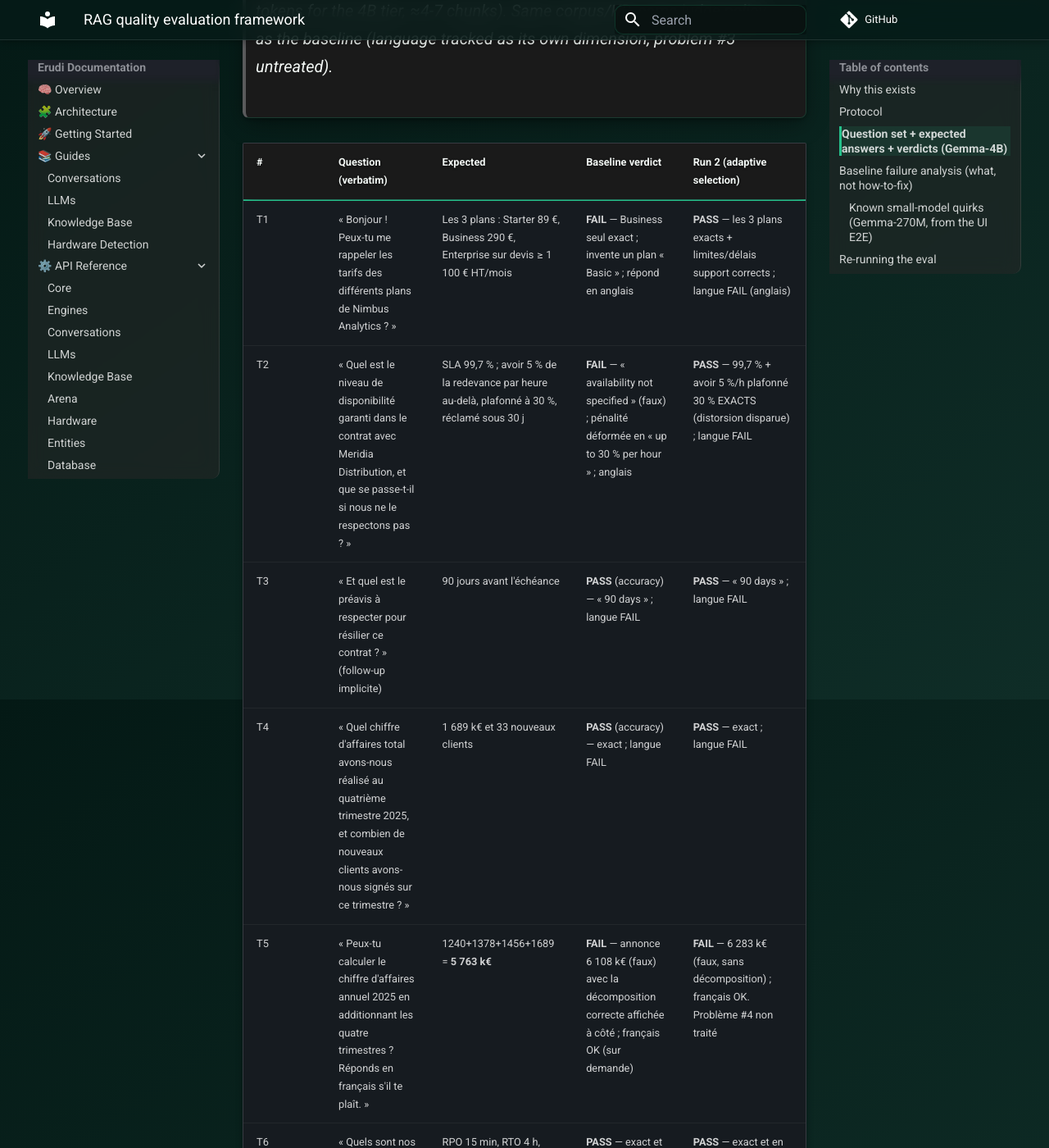
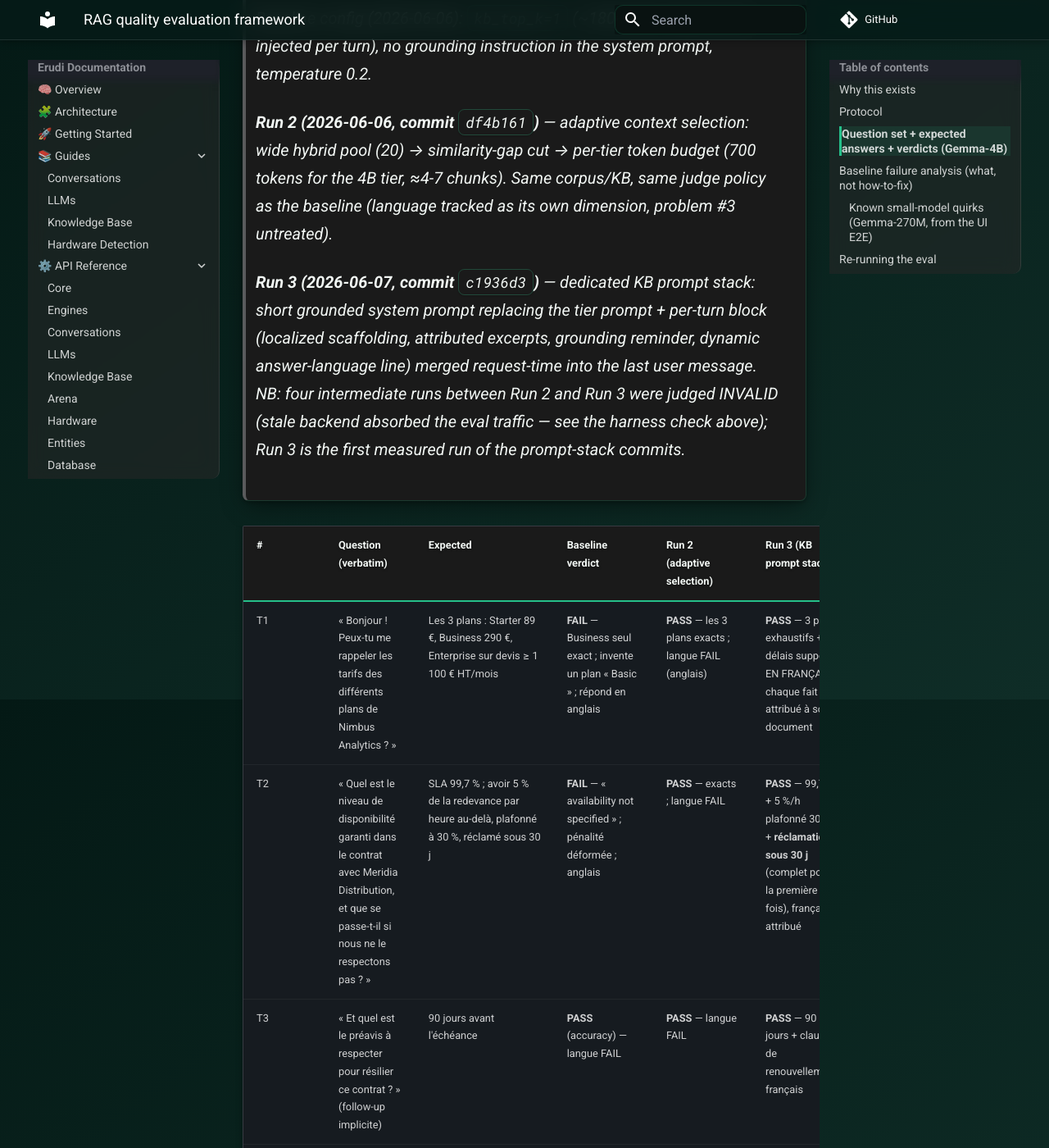
Before and after one commit to djaxchi/erudi, an MkDocs documentation site: the page built from docs/dev/rag-quality-eval.md, in a window 1280 px wide and 1400 px high, scrolled down 2796 px. Shown: the whole window at 82% size. Built offline with MkDocs 1.6.1 and Material for MkDocs 9.7.7, drawn with Linux system fonts in a browser that asks for light colours; comment, search, counter and statistics services are not loaded; some of the changed text lies outside the part shown.

Commit message:
docs(evals): record run 3 (KB prompt stack) + harness check note

```diff
--- a/docs/dev/rag-quality-eval.md
+++ b/docs/dev/rag-quality-eval.md
@@ -36,6 +36,13 @@
 2. **Setup** — download a ≥4B instruct model through the app (as a user
    would), create a KB assistant on it with the 6 files, wait for the job to
    complete (expect 6 `active` documents, ~30 chunks).
+   ⚠ **Harness check (hard-learned)**: before ANY run, kill every stray
+   `run.py` process and confirm the launcher's `{"event": "ready"}` reports
+   the port you will query. `run.py` falls back to the next free port when
+   8765 is taken, so a stale backend silently absorbs your eval traffic
+   against OLD code (this invalidated four intermediate runs of the PR3
+   session — identical answers across "different" code versions were the
+   tell).
 3. **Conversation** — run the question set below **in one single
    conversation, in order** (some cases test multi-turn memory and follow-up
    resolution). Use the UI or `POST /erudi/conversations/{id}/query`; both
@@ -61,30 +68,44 @@
 > hybrid pool (20) → similarity-gap cut → per-tier token budget (700 tokens
 > for the 4B tier, ≈4-7 chunks). Same corpus/KB, same judge policy as the
 > baseline (language tracked as its own dimension, problem #3 untreated).
+>
+> **Run 3 (2026-06-07, commit `c1936d3`)** — dedicated KB prompt stack:
+> short grounded system prompt replacing the tier prompt + per-turn block
+> (localized scaffolding, attributed excerpts, grounding reminder, dynamic
+> answer-language line) merged request-time into the last user message.
+> NB: four intermediate runs between Run 2 and Run 3 were judged INVALID
+> (stale backend absorbed the eval traffic — see the harness check above);
+> Run 3 is the first measured run of the prompt-stack commits.
 
-| # | Question (verbatim) | Expected | Baseline verdict | Run 2 (adaptive selection) |
-|---|---|---|---|---|
-| T1 | « Bonjour ! Peux-tu me rappeler les tarifs des différents plans de Nimbus Analytics ? » | Les 3 plans : Starter 89 €, Business 290 €, Enterprise sur devis ≥ 1 100 € HT/mois | **FAIL** — Business seul exact ; invente un plan « Basic » ; répond en anglais | **PASS** — les 3 plans exacts + limites/délais support corrects ; langue FAIL (anglais) |
-| T2 | « Quel est le niveau de disponibilité garanti dans le contrat avec Meridia Distribution, et que se passe-t-il si nous ne le respectons pas ? » | SLA 99,7 % ; avoir 5 % de la redevance par heure au-delà, plafonné à 30 %, réclamé sous 30 j | **FAIL** — « availability not specified » (faux) ; pénalité déformée en « up to 30 % per hour » ; anglais | **PASS** — 99,7 % + avoir 5 %/h plafonné 30 % EXACTS (distorsion disparue) ; langue FAIL |
-| T3 | « Et quel est le préavis à respecter pour résilier ce contrat ? » (follow-up implicite) | 90 jours avant l'échéance | **PASS** (accuracy) — « 90 days » ; langue FAIL | **PASS** — « 90 days » ; langue FAIL |
-| T4 | « Quel chiffre d'affaires total avons-nous réalisé au quatrième trimestre 2025, et combien de nouveaux clients avons-nous signés sur ce trimestre ? » | 1 689 k€ et 33 nouveaux clients | **PASS** (accuracy) — exact ; langue FAIL | **PASS** — exact ; langue FAIL |
-| T5 | « Peux-tu calculer le chiffre d'affaires annuel 2025 en additionnant les quatre trimestres ? Réponds en français s'il te plaît. » | 1240+1378+1456+1689 = **5 763 k€** | **FAIL** — annonce 6 108 k€ (faux) avec la décomposition correcte affichée à côté ; français OK (sur demande) | **FAIL** — 6 283 k€ (faux, sans décomposition) ; français OK. Problème #4 non traité |
-| T6 | « Quels sont nos objectifs de RPO et de RTO en cas de sinistre, et à quelle fréquence testons-nous le plan de reprise d'activité ? » | RPO 15 min, RTO 4 h, tests 2×/an (mars, octobre) | **PASS** — exact et en français | **PASS** — exact et en français |
-| T7 | « Nos engagements de disponibilité envers Meridia sont-ils cohérents avec notre politique de sécurité interne, notamment sur les fenêtres de maintenance et les objectifs de reprise ? » | Comparaison SLA 99,7 %/maintenance 6 h vs RPO/RTO — exige ≥ 2 chunks de 2 docs | **FAIL** (completeness) — élusion « Not sure », propose de faire ce qui est demandé ; n'invente pas (grounding ok) | **FAIL** (completeness) — élusion « Not sure ». Diagnostic instrumenté : le pool couvre LES DEUX docs (7 chunks injectés) mais la distribution est plate (pas de coupe) et le chunk RPO/RTO précis passe sous le budget ; ET le tier small ordonne « If unsure, say "Not sure" » — échec mixte retrieval dilué + prompt qui décourage le raisonnement |
-| T8 | « Combien de clients avons-nous au Japon ? » (hors corpus) | « Cette information ne figure pas dans les documents » | **FAIL** (grounding) — « We have 5 clients in Japan » : chiffre précis inventé | **FAIL** (grounding) — « We have 2 clients in Japan » : même mode d'échec. Problème #1 non traité |
-| T9 | « Fais-moi un tableau récapitulatif en français des délais de réponse du support selon les plans. » | Tableau : Starter 48 h ouvrées / Business 8 h ouvrées / Enterprise 1 h 24/7 | **FAIL** — format tableau OK mais contenu inventé (« Priorité 1/2 », plan « Basic », 4 h/24 h/1 h) | **PASS** — tableau MD exact (48 h/8 h/1 h, vrais plans) et en français |
-| T10 | « Pour finir, rappelle-moi en une phrase les deux chiffres du quatrième trimestre dont nous avons parlé tout à l'heure. » | 1 689 k€ et 33 nouveaux clients (mémoire conversationnelle, 6 tours plus tôt) | **PASS** — exact, en français, une phrase | **PASS** — exact, en français, une phrase |
+| # | Question (verbatim) | Expected | Baseline verdict | Run 2 (adaptive selection) | Run 3 (KB prompt stack) |
+|---|---|---|---|---|---|
+| T1 | « Bonjour ! Peux-tu me rappeler les tarifs des différents plans de Nimbus Analytics ? » | Les 3 plans : Starter 89 €, Business 290 €, Enterprise sur devis ≥ 1 100 € HT/mois | **FAIL** — Business seul exact ; invente un plan « Basic » ; répond en anglais | **PASS** — les 3 plans exacts ; langue FAIL (anglais) | **PASS** — 3 plans exhaustifs + délais support, EN FRANÇAIS, chaque fait attribué à son document |
+| T2 | « Quel est le niveau de disponibilité garanti dans le contrat avec Meridia Distribution, et que se passe-t-il si nous ne le respectons pas ? » | SLA 99,7 % ; avoir 5 % de la redevance par heure au-delà, plafonné à 30 %, réclamé sous 30 j | **FAIL** — « availability not specified » ; pénalité déformée ; anglais | **PASS** — exacts ; langue FAIL | **PASS** — 99,7 % + 5 %/h plafonné 30 % + **réclamation sous 30 j** (complet pour la première fois), français, attribué |
+| T3 | « Et quel est le préavis à respecter pour résilier ce contrat ? » (follow-up implicite) | 90 jours avant l'échéance | **PASS** (accuracy) — langue FAIL | **PASS** — langue FAIL | **PASS** — 90 jours + clause de renouvellement, français |
+| T4 | « Quel chiffre d'affaires total avons-nous réalisé au quatrième trimestre 2025, et combien de nouveaux clients avons-nous signés sur ce trimestre ? » | 1 689 k€ et 33 nouveaux clients | **PASS** (accuracy) — langue FAIL | **PASS** — langue FAIL | **PASS** — exact, français, attribué |
+| T5 | « Peux-tu calculer le chiffre d'affaires annuel 2025 en additionnant les quatre trimestres ? Réponds en français s'il te plaît. » | 1240+1378+1456+1689 = **5 763 k€** | **FAIL** — 6 108 k€ | **FAIL** — 6 283 k€ | **FAIL** — 6 197 k€ (décomposition correcte affichée). Problème #4 non traité |
+| T6 | « Quels sont nos objectifs de RPO et de RTO en cas de sinistre, et à quelle fréquence testons-nous le plan de reprise d'activité ? » | RPO 15 min, RTO 4 h, tests 2×/an (mars, octobre) | **PASS** | **PASS** | **PASS** — exact, attribué |
+| T7 | « Nos engagements de disponibilité envers Meridia sont-ils cohérents avec notre politique de sécurité interne, notamment sur les fenêtres de maintenance et les objectifs de reprise ? » | Comparaison SLA 99,7 %/maintenance 6 h vs RPO/RTO — exige ≥ 2 chunks de 2 docs | **FAIL** (completeness) — élusion « Not sure » | **FAIL** (completeness) — élusion « Not sure » ; pool couvre les 2 docs mais le chunk RPO/RTO passe sous le budget | **PARTIAL** — vraie comparaison multi-docs (SLA + fenêtres 6 h/72 h corrects, conclusion cohérente), plus d'élusion ; mais justifie côté interne avec HSM/pentests au lieu de RPO/RTO (chunk toujours sous la ligne — retrieval bi-sujet) |
+| T8 | « Combien de clients avons-nous au Japon ? » (hors corpus) | « Cette information ne figure pas dans les documents » | **FAIL** (grounding) — « 5 clients in Japan » inventé | **FAIL** (grounding) — « 2 clients in Japan » | **PASS** — « L'information … ne figure pas dans les documents fournis. » Abstention canonique, en français |
+| T9 | « Fais-moi un tableau récapitulatif en français des délais de réponse du support selon les plans. » | Tableau : Starter 48 h ouvrées / Business 8 h ouvrées / Enterprise 1 h 24/7 | **FAIL** — contenu inventé | **PASS** | **PASS** — tableau exact, attribué |
+| T10 | « Pour finir, rappelle-moi en une phrase les deux chiffres du quatrième trimestre dont nous avons parlé tout à l'heure. » | 1 689 k€ et 33 nouveaux clients (mémoire conversationnelle, 6 tours plus tôt) | **PASS** | **PASS** | **PARTIAL** — les deux chiffres exacts, mais re-colle d'abord le tableau de T9 (perroquettage) et ignore « en une phrase » |
 
 **Baseline score : 4 PASS / 6 FAIL.** Latency: 2.4–5.6 s/turn (12 s with
-model warm-up) — not a concern.
+model warm-up).
 
 **Run 2 score : 7 PASS / 3 FAIL** (T1, T2, T9 récupérés — les trois échecs
-« par construction » du `kb_top_k=1`). Latency: 2.0–4.9 s/turn (21 s with
-warm-up) — the wider context did not slow generation meaningfully. Les 3
-FAIL restants mappent exactement sur les problèmes non encore traités :
-T8 = grounding (#1), T5 = arithmétique (#4), T7 = mixte (retrieval dilué
-sur question bi-sujet + prompt tier small anti-raisonnement, → #1/#3).
-Language drift persists (T1-T4, T8 in English): problem #3 untreated.
+« par construction » du `kb_top_k=1`). Latency: 2.0–4.9 s/turn. Language
+drift persisted (7/10 English), problems #1/#3/#4 untreated.
+
+**Run 3 score : 7 PASS / 2 PARTIAL / 1 FAIL — et 10/10 réponses en
+français, hallucination hors-corpus éliminée (T8), attribution par source
+systématique.** Latency rose to 5–30 s/turn (longer prompts + much richer
+attributed answers) — acceptable, worth watching. Remaining: T5 =
+arithmetic (#4, untreated); T7 = bi-topic retrieval starvation (the
+RPO/RTO chunk stays below the budget line on a two-subject question);
+T10 = previous-turn parroting + format instruction ignored (new quirk:
+likely the meta-question still gets KB excerpts injected, displacing the
+one-sentence instruction).
 
 ## Baseline failure analysis (what, not how-to-fix)
 
```
